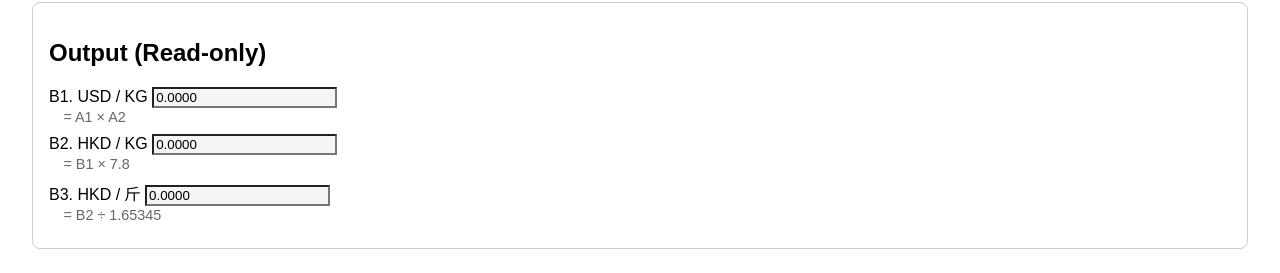
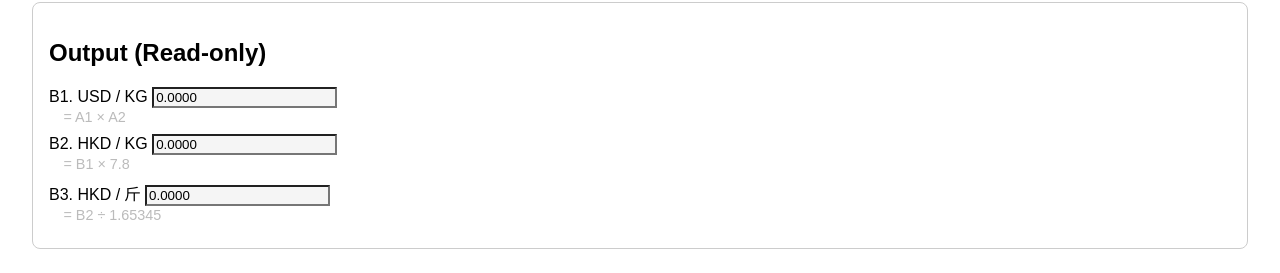
Before and after one commit to raphaelrickyleung/foreign-price-calculator, a plain HTML site: page index.html in a window 1280 px wide. Shown: the part 284-557 px from the top of the page. Drawn offline with Linux system fonts and the light colour scheme.

Commit message:
Update remark color in index.html for improved readability

```diff
--- a/index.html
+++ b/index.html
@@ -11,7 +11,7 @@
         section { margin-bottom: 2em; padding: 1em; border: 1px solid #ccc; border-radius: 8px; }
         label { display: block; margin-bottom: 0.5em; }
         input[readonly] { background: #f5f5f5; }
-        .remark { font-size: 0.9em; color: #666; margin-left: 1em; }
+        .remark { font-size: 0.9em; color: #bbb; margin-left: 1em; } /* Changed to gray */
     </style>
 </head>
 <body>
```
